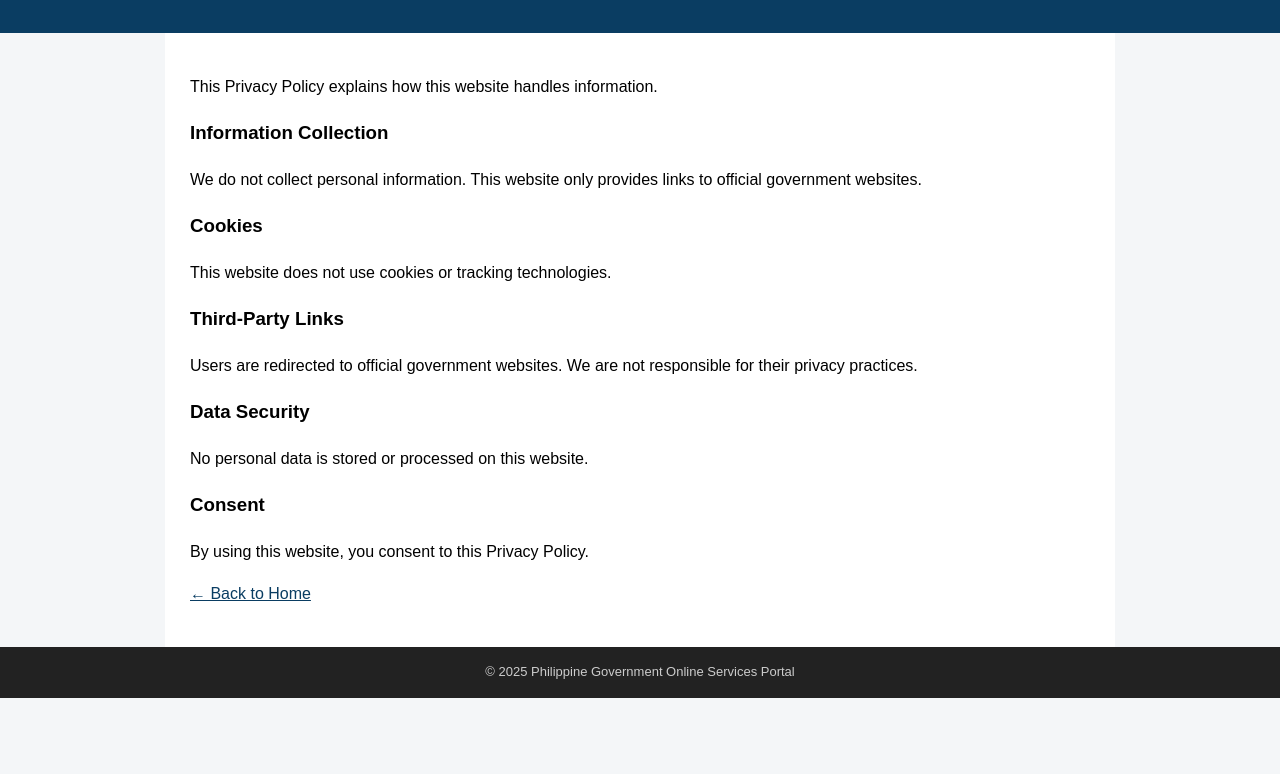
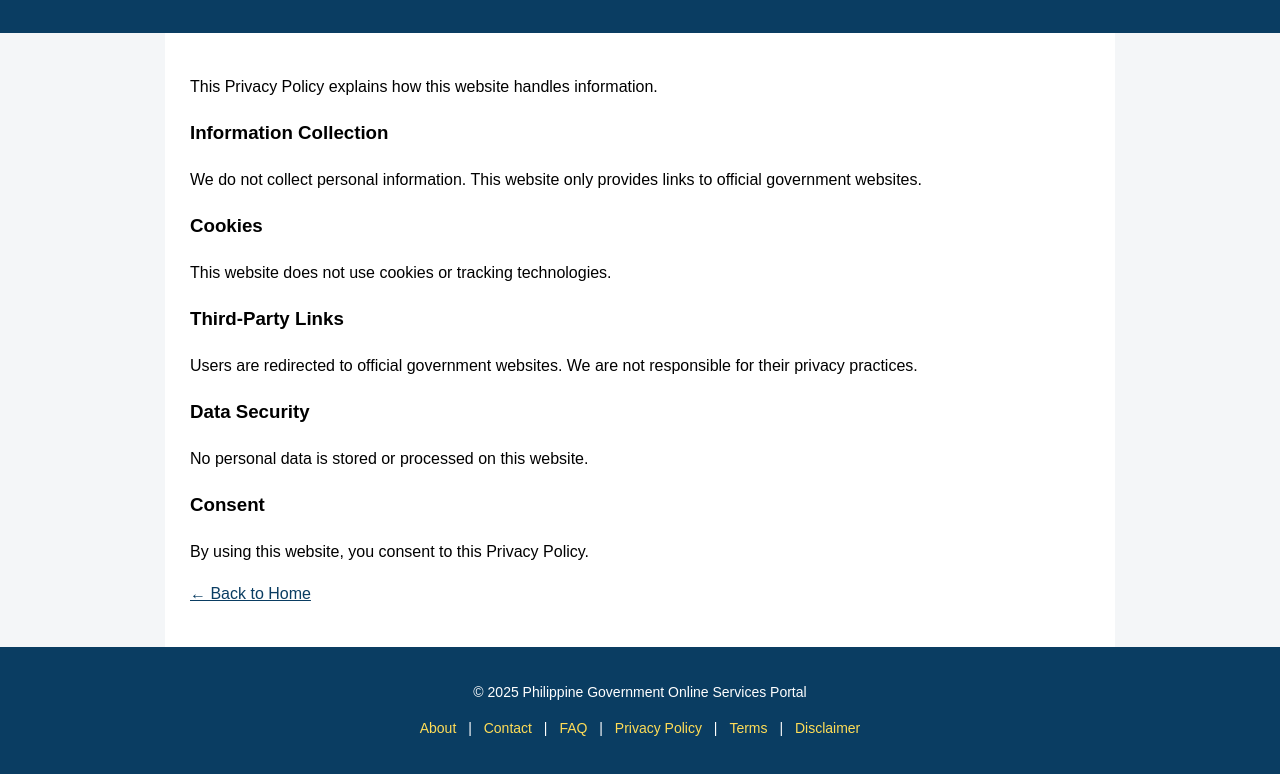
Before and after one commit to govt-ops/allinone, a plain HTML site: page privacy-policy.html in a window 1280 px wide. Shown: the part 111-885 px from the top of the page. Before the commit the page ends 809 px from the top, so only its background shows below. Drawn offline with Linux system fonts and the light colour scheme.

Commit message:
Update privacy-policy.html

```diff
--- a/privacy-policy.html
+++ b/privacy-policy.html
@@ -66,8 +66,18 @@ a { color: #0a3d62; }
 
 </div>
 
-<footer>
-© 2025 Philippine Government Online Services Portal
+<footer style="background:#0a3d62; color:#ffffff; text-align:center; padding:20px; font-size:14px; line-height:1.6;">
+  <p>
+    © 2025 Philippine Government Online Services Portal
+  </p>
+  <p>
+    <a href="about.html" style="color:#ffdd57; text-decoration:none; margin:0 8px;">About</a> |
+    <a href="contact.html" style="color:#ffdd57; text-decoration:none; margin:0 8px;">Contact</a> |
+    <a href="faq.html" style="color:#ffdd57; text-decoration:none; margin:0 8px;">FAQ</a> |
+    <a href="privacy-policy.html" style="color:#ffdd57; text-decoration:none; margin:0 8px;">Privacy Policy</a> |
+    <a href="terms.html" style="color:#ffdd57; text-decoration:none; margin:0 8px;">Terms</a> |
+    <a href="disclaimer.html" style="color:#ffdd57; text-decoration:none; margin:0 8px;">Disclaimer</a>
+  </p>
 </footer>
 
 </body>
```
